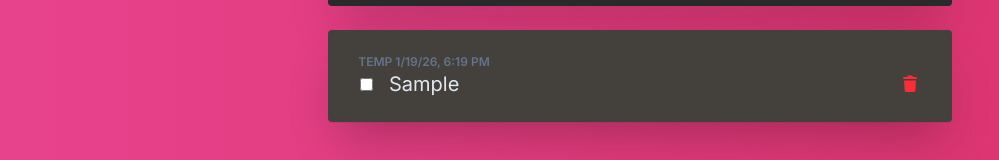
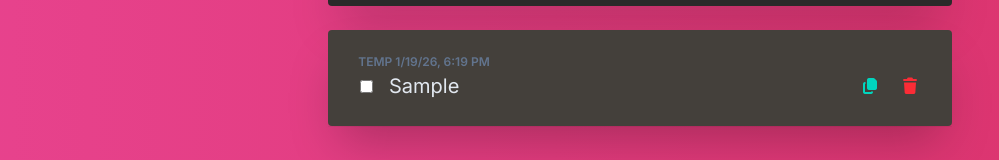
Before and after one commit to TusharKumar1007/react_redux_taskmanager, a React (Vite) app: page / in a window 1280 px wide. Both pictures are taken after typing "Sample" into the empty fields and a click on the button 362 px from the left and 104 px from the top of the page. Shown: the part 126-286 px from the top of the page, without its empty margins (0-999 px from the left). Built offline with nearby package versions, Linux system fonts and the light colour scheme; no server answers.

Commit message:
added copy to clipboard task icon

```diff
--- a/package.json
+++ b/package.json
@@ -12,6 +12,7 @@
   "dependencies": {
     "@reduxjs/toolkit": "^2.11.2",
     "@tailwindcss/vite": "^4.1.18",
+    "clipboardy": "^5.0.2",
     "react": "^19.2.0",
     "react-dom": "^19.2.0",
     "react-redux": "^9.2.0",
--- a/src/app/features/task.jsx
+++ b/src/app/features/task.jsx
@@ -3,9 +3,13 @@ import { removeTask, toggleEditMode, toggleTaskDone, updateDoneTask } from "./ta
 import { AddTaskForm } from "../layout/addTaskForm";
 import { UpdateTaskForm } from "../layout/updateTaskForm";
 import { deleteTask } from "./taskSlice";
+import clipboard from 'clipboardy';
+import { useState } from "react";
 
 export default function Task() {
   let curTasks = useSelector((state) => state.tasks.tasks);
+  const [clipboardStatus, setClipboardStatus] = useState('fa-copy')
+
   // curTasks.reverse()
   curTasks = [...curTasks].reverse()
 
@@ -64,6 +68,20 @@ export default function Task() {
                       <span className="text-xs bg-yellow-400 text-[#2B2A2A] md:bg-transparent md:text-slate-500 absolute group-hover:text-[#2B2A2A] px-1 group-hover:bg-yellow-400 font-semibold rounded-full -top-2 left-1 w-28 text-center ">{new Date(`${task.updatedat}`)
                         .toLocaleString('en-US', { dateStyle: 'short', timeStyle: 'short' })}</span>
                     </div>
+                    <div className="flex gap-4">
+
+                      <button
+                        title="copy to clipboard"
+                        onClick={() => {
+                          clipboard.write(task.task)
+                          setClipboardStatus("fa-check")
+                          setTimeout(() => setClipboardStatus("fa-copy"), 1500)
+
+                        }}
+                        className=" rounded  font-semibold cursor-pointer text-yellow-400 hover:bg-slate-600 p-1 ">
+                        <i class={`fa-solid ${clipboardStatus}`}></i>
+
+                      </button>
                       <button
                         onClick={() => {
                           dispatch(removeTask(task.id))
@@ -74,6 +92,7 @@ export default function Task() {
 
                       </button>
                     </div>
+                  </div>
                 );
               }) : <h2 className="text-7xl text-slate-300 mt-2 p-4">No Task yet...</h2>}
           </ul>
--- a/src/app/features/tempNotes.jsx
+++ b/src/app/features/tempNotes.jsx
@@ -3,6 +3,8 @@ import { removeTask, toggleEditMode, updateDoneTask } from "./taskSlice";
 import { AddTempTaskForm } from "../layout/addTempTaskForm";
 import { UpdateTaskForm } from "../layout/updateTaskForm";
 import gokuRunningLoder from '../../../public/goku running.gif'
+import clipboard from 'clipboardy';
+import { useState } from "react";
 
 
 
@@ -11,6 +13,7 @@ export default function TempTask() {
 
     let curTasks = useSelector((state) => state.tasks.tasks);
     const disable = useSelector((state) => state.tasks.disable)
+    const [clipboardStatus, setClipboardStatus] = useState('fa-copy')
     const dispatch = useDispatch();
 
 
@@ -65,6 +68,20 @@ export default function TempTask() {
                                             <span className="text-xs bg-teal-400 text-[#2B2A2A] md:bg-transparent md:text-slate-500 absolute group-hover:text-[#2B2A2A] px-1 md:group-hover:bg-teal-400 font-semibold rounded-full -top-2 left-1 w-38 text-center">TEMP {new Date(`${task.updatedat}`)
                                                 .toLocaleString('en-US', { dateStyle: 'short', timeStyle: 'short' })}</span>
                                         </div>
+                                        <div className="flex gap-4">
+
+                                            <button
+                                            title="copy to clipboard"
+                                                onClick={() => {
+                                                    clipboard.write(task.task)
+                                                    setClipboardStatus("fa-check")
+                                                    setTimeout(() => setClipboardStatus("fa-copy"),1500)
+
+                                                }}
+                                                className=" rounded  font-semibold cursor-pointer text-teal-400 hover:bg-slate-600 p-1 ">
+                                                <i class={`fa-solid ${clipboardStatus}`}></i>
+
+                                            </button>
                                             <button
                                                 onClick={() => {
                                                     dispatch(removeTask(task.id))
@@ -74,6 +91,7 @@ export default function TempTask() {
                                                 <i className="fa-solid fa-trash"></i>
 
                                             </button>
+                                        </div>
                                     </div>
                                 );
                             }) : <h2 className="text-4xl  mt-2 p-4 flex justify-center items-center ">{disable ?
```
Also changed, not shown: 1 other file (tests, documents, lock files or other folders). Lines whose indentation alone changed are shown as unchanged.
